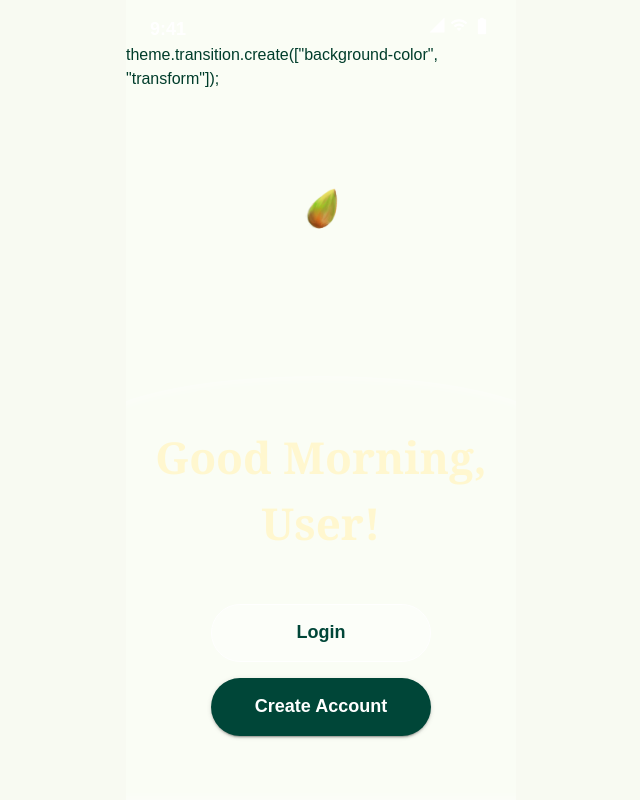
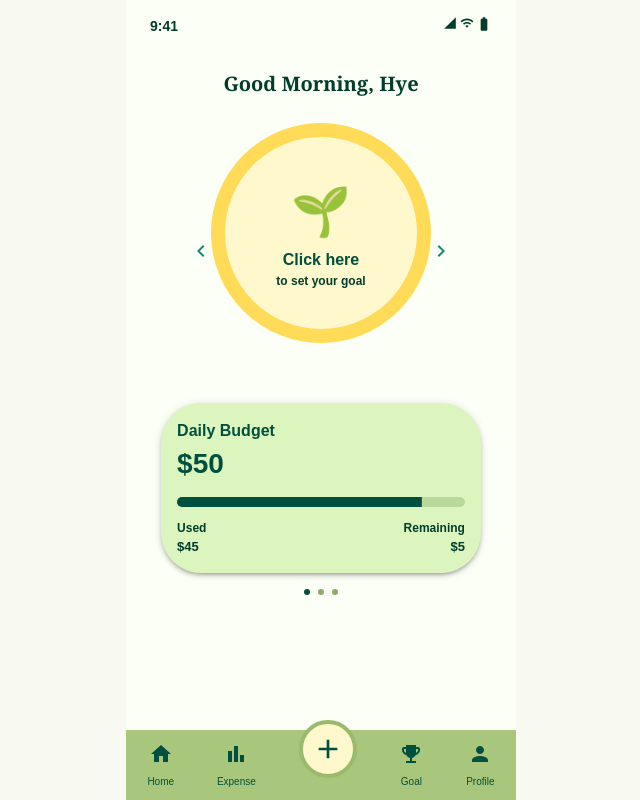
Before and after one commit to G4-Expense-Tracker/4G-Expense-Tracker, a React (Vite) app in the folder canopy-FRONTEND/: page /dashboard in a window 1280 px wide. Shown: the whole page, without its empty margins (319-959 px from the left). Built offline with nearby package versions, Linux system fonts and the light colour scheme.

Commit message:
test out the functionality

```diff
--- a/canopy-FRONTEND/package.json
+++ b/canopy-FRONTEND/package.json
@@ -12,6 +12,7 @@
   "dependencies": {
     "@emotion/react": "^11.14.0",
     "@emotion/styled": "^11.14.1",
+    "@fseehawer/react-circular-slider": "^3.3.3",
     "@mui/icons-material": "^9.0.0",
     "@mui/material": "^9.0.0",
     "react": "^19.2.5",
--- a/canopy-FRONTEND/src/components/pages/dashboard/DashboardPage.jsx
+++ b/canopy-FRONTEND/src/components/pages/dashboard/DashboardPage.jsx
@@ -1,14 +1,16 @@
-import { Box, Button, Typography } from "@mui/material";
+import { Box, Typography, IconButton, LinearProgress, Paper } from "@mui/material";
+import HomeIcon from "@mui/icons-material/Home";
+import BarChartIcon from "@mui/icons-material/BarChart";
+import AddIcon from "@mui/icons-material/Add";
+import EmojiEventsIcon from "@mui/icons-material/EmojiEvents";
+import PersonIcon from "@mui/icons-material/Person";
+import ChevronLeftIcon from "@mui/icons-material/ChevronLeft";
+import ChevronRightIcon from "@mui/icons-material/ChevronRight";
 import SignalCellular4BarIcon from "@mui/icons-material/SignalCellular4Bar";
 import WifiIcon from "@mui/icons-material/Wifi";
 import BatteryFullIcon from "@mui/icons-material/BatteryFull";
-import { useNavigate } from "react-router-dom";
-import pictLogo from "../../../assets/pictLogo.png";
-import seed1 from "../../../assets/seed1.png";
 
 export default function DashboardPage() {
-  const navigate = useNavigate();
-
   return (
     <Box
       sx={{
@@ -16,99 +18,198 @@ export default function DashboardPage() {
         maxWidth: 390,
         minHeight: "100svh",
         mx: "auto",
+        bgcolor: "#fbfff5",
         position: "relative",
         overflow: "hidden",
-        bgcolor: "#fafdf5",
+        pb: 9,
       }}
     >
-      <Box sx={{ display: "flex", justifyContent: "space-between", px: 3, pt: 2, color: "white" }}>
-        <Typography sx={{ fontWeight: 700, fontSize: 18 }}>9:41</Typography>
-
-        <Box sx={{ display: "flex", gap: 0.5 }}>
-          <SignalCellular4BarIcon sx={{ fontSize: 18 }} />
-          <WifiIcon sx={{ fontSize: 18 }} />
-          <BatteryFullIcon sx={{ fontSize: 20 }} />
+      {/* Status Bar */}
+      <Box
+        sx={{
+          display: "flex",
+          justifyContent: "space-between",
+          px: 3,
+          pt: 2,
+          mb: 4,
+        }}
+      >
+        <Typography sx={{ fontWeight: 700, fontSize: 14 }}>9:41</Typography>
+        <Box sx={{ display: "flex", gap: 0.3 }}>
+          <SignalCellular4BarIcon sx={{ fontSize: 14 }} />
+          <WifiIcon sx={{ fontSize: 14 }} />
+          <BatteryFullIcon sx={{ fontSize: 16 }} />
         </Box>
       </Box>
 
+      {/* Greeting */}
+      <Typography
+        sx={{
+          textAlign: "center",
+          fontFamily: "Georgia, serif",
+          fontSize: 20,
+          fontWeight: 700,
+          mb: 3,
+        }}
+      >
+        Good Morning, Hye
+      </Typography>
+
+      {/* Tree Goal Circle */}
       <Box
         sx={{
-          position: "absolute",
-          top: "28%",
-          left: "50%",
-          transform: "translate(-50%, -50%)",
-          zIndex: 2,
+          position: "relative",
+          width: 240,
+          height: 240,
+          mx: "auto",
+          mb: 5,
         }}
       >
-        <Box component="img" src={seed1} alt="Logo" sx={{ width: 120 }} />
+        <IconButton
+          sx={{
+            position: "absolute",
+            left: -20,
+            top: "45%",
+            color: "#168c6c",
+          }}
+        >
+          <ChevronLeftIcon />
+        </IconButton>
+
+        <Box
+          sx={{
+            width: 220,
+            height: 220,
+            mx: "auto",
+            border: "14px solid #ffdb57",
+            borderRadius: "50%",
+            bgcolor: "#fff8cc",
+            display: "flex",
+            alignItems: "center",
+            justifyContent: "center",
+            flexDirection: "column",
+            textAlign: "center",
+          }}
+        >
+          <Typography sx={{ fontSize: 48 }}>🌱</Typography>
+          <Typography sx={{ fontWeight: 800, color: "#00503f" }}>
+            Click here
+          </Typography>
+          <Typography sx={{ fontSize: 12, fontWeight: 700 }}>
+            to set your goal
+          </Typography>
+        </Box>
+
+        <IconButton
+          sx={{
+            position: "absolute",
+            right: -20,
+            top: "45%",
+            color: "#168c6c",
+          }}
+        >
+          <ChevronRightIcon />
+        </IconButton>
       </Box>
 
+      {/* Budget Card */}
+      <Paper
+        elevation={3}
+        sx={{
+          width: "82%",
+          mx: "auto",
+          bgcolor: "#dcf5bf",
+          borderRadius: 2,
+          p: 2,
+          mb: 2,
+        }}
+      >
+        <Typography sx={{ fontWeight: 800, color: "#00503f" }}>
+          Daily Budget
+        </Typography>
+
+        <Typography sx={{ fontSize: 28, fontWeight: 900, color: "#00503f" }}>
+          $50
+        </Typography>
+
+        <LinearProgress
+          variant="determinate"
+          value={85}
+          sx={{
+            height: 10,
+            borderRadius: 10,
+            my: 1.5,
+            bgcolor: "#b8d99a",
+            "& .MuiLinearProgress-bar": {
+              bgcolor: "#00503f",
+            },
+          }}
+        />
+
+        <Box sx={{ display: "flex", justifyContent: "space-between" }}>
+          <Box>
+            <Typography sx={{ fontSize: 12, fontWeight: 700 }}>Used</Typography>
+            <Typography sx={{ fontSize: 13, fontWeight: 800 }}>$45</Typography>
+          </Box>
+
+          <Box sx={{ textAlign: "right" }}>
+            <Typography sx={{ fontSize: 12, fontWeight: 700 }}>
+              Remaining
+            </Typography>
+            <Typography sx={{ fontSize: 13, fontWeight: 800 }}>$5</Typography>
+          </Box>
+        </Box>
+      </Paper>
+
+      {/* Dots */}
+      <Box sx={{ display: "flex", justifyContent: "center", gap: 1, mb: 3 }}>
+        <Box sx={{ width: 6, height: 6, borderRadius: "50%", bgcolor: "#00503f" }} />
+        <Box sx={{ width: 6, height: 6, borderRadius: "50%", bgcolor: "#8bab68" }} />
+        <Box sx={{ width: 6, height: 6, borderRadius: "50%", bgcolor: "#8bab68" }} />
+      </Box>
+
+      {/* Bottom Nav */}
       <Box
         sx={{
           position: "absolute",
           bottom: 0,
-          left: "-8%",
-          width: "116%",
-          minHeight: "53svh",
-          background: "linear-gradient(180deg, #fafdf5 0%, #fafdf5 100%)",
-          borderRadius: "50% 50% 0 0 / 12% 12% 0 0",
-          boxShadow: "inset 0 0 14px rgba(255,255,255,0.65)",
-          textAlign: "center",
-          pt: 6,
+          left: 0,
+          width: "100%",
+          height: 70,
+          bgcolor: "#a8c77d",
+          display: "flex",
+          justifyContent: "space-around",
+          alignItems: "center",
         }}
       >
-        <Typography
+        <NavItem icon={<HomeIcon />} label="Home" />
+        <NavItem icon={<BarChartIcon />} label="Expense" />
+
+        <IconButton
           sx={{
-            color: "#fff7cf",
-            fontFamily: "Georgia, serif",
-            fontSize: 44,
-            fontWeight: 700,
-            mb: 6,
+            width: 58,
+            height: 58,
+            bgcolor: "#fff8cc",
+            border: "4px solid #9abb6b",
+            mt: -4,
+            "&:hover": { bgcolor: "#fff8cc" },
           }}
         >
-          Good Morning, User!
-        </Typography>
+          <AddIcon sx={{ color: "#00503f", fontSize: 32 }} />
+        </IconButton>
 
-        <Button
-          variant="outlined"
-          onClick={() => navigate("/login")}
-          sx={{
-            display: "block",
-            width: 220,
-            height: 58,
-            mx: "auto",
-            mb: 2,
-            borderRadius: 8,
-            color: "#004638",
-            borderColor: "white",
-            backgroundColor: "rgba(255,255,255,0.35)",
-            textTransform: "none",
-            fontSize: 18,
-            fontWeight: 700,
-          }}
-        >
-          Login
-        </Button>
-
-        <Button
-          variant="contained"
-          onClick={() => navigate("/signup")}
-          sx={{
-            display: "block",
-            width: 220,
-            height: 58,
-            mx: "auto",
-            borderRadius: 8,
-            bgcolor: "#004638",
-            textTransform: "none",
-            fontSize: 18,
-            fontWeight: 700,
-          }}
-        >
-          Create Account
-        </Button>
+        <NavItem icon={<EmojiEventsIcon />} label="Goal" />
+        <NavItem icon={<PersonIcon />} label="Profile" />
       </Box>
-      theme.transition.create(["background-color", "transform"]);
     </Box>
   );
 }
+
+function NavItem({ icon, label }) {
+  return (
+    <Box sx={{ textAlign: "center", color: "#00503f" }}>
+      <Box sx={{ fontSize: 20 }}>{icon}</Box>
+      <Typography sx={{ fontSize: 10 }}>{label}</Typography>
+    </Box>
+  );
+}
```
Also changed, not shown: 1 other file (tests, documents, lock files or other folders).
